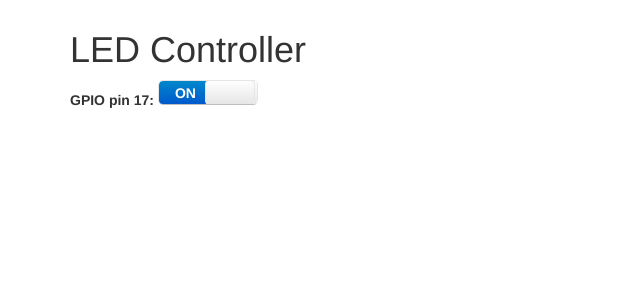
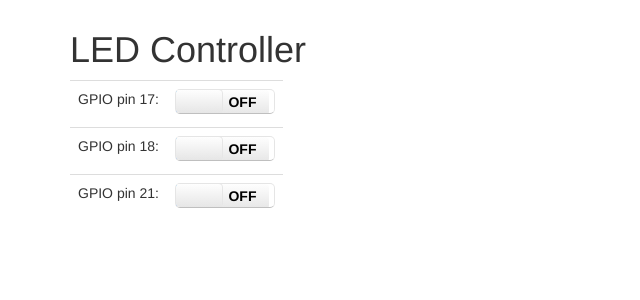
Before and after one commit to ropable/temper, a Flask app: page /leds in a window 1280 px wide. Shown: the part 50-350 px from the top of the page, without its empty margins (0-640 px from the left). Run offline with Flask 2, Linux system fonts and the light colour scheme; some libraries are stand-ins or nearby versions.

Commit message:
Implement basic views to switch LEDs.

```diff
--- a/temper/__init__.py
+++ b/temper/__init__.py
@@ -6,6 +6,8 @@
 CACHE_TYPE = 'simple'
 CACHE_DEFAULT_TIMEOUT = 60 * 5  # Cache for 5 minutes by default.
 CACHE_THRESHOLD = 20
+TEMP_LOGS = '/var/log/temps'
+GPIO_PINS = [17, 18, 21]
 
 app = Flask(__name__)
 cache = Cache(app)
--- a/temper/templates/leds.html
+++ b/temper/templates/leds.html
@@ -9,10 +9,20 @@
 <div class="row-fluid">
     <div class="span12">
         <h1>LED Controller</h1>
-        <label for="gpio17-toggle-button">GPIO pin 17:</label>
-        <div id="gpio17-toggle-button" data-gpio="17">
-            <input id="checkbox-gpio17" type="checkbox" value="gpio17" checked="checked">
-        </div>
+        <table class="table" style="width:auto;">
+            {% for g in gpio_config %}
+            <tr>
+                <td>
+                    GPIO pin {{ g.id }}:
+                </td>
+                <td>
+                    <div class="gpio-toggle" id="toggle-button-gpio{{ g.id }}" data-gpio="{{ g.id }}">
+                        <input type="checkbox"{% if g.mode %} checked="checked"{% endif %}>
+                    </div>
+                </td>
+            </tr>
+            {% endfor %}
+        </table>
     </div>
 </div>
 {% endblock %}
@@ -20,16 +30,25 @@
 {% block extra_js %}
 <script src="/static/js/jquery.toggle.buttons.js"></script>
 <script type="text/javascript">
-    $('#gpio17-toggle-button').toggleButtons({
+{% for g in gpio_config %}
+    $('#toggle-button-gpio' + {{ g.id }}).toggleButtons({
         onChange: function ($el, status, e) {
-            //console.log($el, status);
+            //console.log(status);
             //console.log($($el).parent().data("gpio"));
-            $.post("/gpio_mode", {gpio: 17, mode: 0},
+            var pinmode;
+            if (status==true) {
+                pinmode = 1
+            }
+            else {
+                pinmode = 0
+            };
+            $.post("/gpio_mode", {gpio: {{ g.id }}, mode: pinmode},
                 function(data) {
                     console.log(data);
                 }
             )
         }
     });
+{% endfor %}
 </script>
 {% endblock %}
--- a/temper/utils.py
+++ b/temper/utils.py
@@ -3,9 +3,7 @@ import os
 import subprocess
 import time
 from datetime import datetime, date
-
-
-TEMP_LOGS = '/var/log/temps'
+from temper import app
 
 
 def read_onewire_temp():
@@ -37,7 +35,7 @@ def log_temp():
     Log a temperature reading to a file with a timestamp.
     '''
     # Open a file with today's date in /var/log/temps, write the temp to it.
-    logfile = '/'.join([TEMP_LOGS, 'temps_{0}.log'.format(datetime.strftime(datetime.now(), '%Y%m%d'))])
+    logfile = '/'.join([app.config['TEMP_LOGS'], 'temps_{0}.log'.format(datetime.strftime(datetime.now(), '%Y%m%d'))])
     f = open(logfile, 'a')
     f.write('{0},{1}\n'.format(datetime.strftime(datetime.now(), '%Y-%m-%dT%H:%M:%S'), read_onewire_temp()))
     f.close()
@@ -51,10 +49,10 @@ def read_log(log_date=None):
     # log_date should be a valid Python date object.
     if log_date:
         # Test to see if a log file exists for the nominated date.
-        logfile = '/'.join([TEMP_LOGS, 'temps_{0}.log'.format(datetime.strftime(log_date, '%Y%m%d'))])
+        logfile = '/'.join([app.config['TEMP_LOGS'], 'temps_{0}.log'.format(datetime.strftime(log_date, '%Y%m%d'))])
     else:
         # Try using today's date instead.
-        logfile = '/'.join([TEMP_LOGS, 'temps_{0}.log'.format(datetime.strftime(date.today(), '%Y%m%d'))])
+        logfile = '/'.join([app.config['TEMP_LOGS'], 'temps_{0}.log'.format(datetime.strftime(date.today(), '%Y%m%d'))])
     if os.path.exists(logfile):
         # Open the logfile and iterate over it. Return a list of tuples:
         # (datetime_string, float)
@@ -72,7 +70,7 @@ def read_logs(n=None):
     '''
     Read n number of temperature log files (or all files if n is None).
     '''
-    logs = sorted(os.listdir(TEMP_LOGS))
+    logs = sorted(os.listdir(app.config['TEMP_LOGS']))
     temps = []
     if n and len(logs) > n:
         # Only return n logs.
@@ -84,5 +82,10 @@ def read_logs(n=None):
     return sorted(temps)
 
 
+import json
+def gpio_config():
+    print os.path.dirname(os.path.abspath(__file__))
+
+
 if __name__ == "__main__":
     log_temp()
--- a/temper/views.py
+++ b/temper/views.py
@@ -1,4 +1,6 @@
+#!/usr/bin/python
 import json
+import subprocess
 from flask import request, render_template, jsonify
 from temper import app, utils, cache
 from datetime import datetime
@@ -41,7 +43,10 @@ def log_date(year, month, day):
 
 @app.route('/leds')
 def led_controller():
-    return render_template('leds.html')
+    # Read in the current GPIO pin config and pass it to the template.
+    # Temporarily just make something up:
+    gpio_config = [{'id': 17, 'mode': 0}, {'id': 18, 'mode': 0}, {'id': 21, 'mode': 0}]
+    return render_template('leds.html', gpio_config=gpio_config)
 
 
 @app.route('/gpio_mode', methods=['POST'])
@@ -49,8 +54,8 @@ def gpio_mode():
     # Read the GPIO and mode arguments from the POST request.
     gpio = int(request.form['gpio'])
     mode = int(request.form['mode'])
-    return jsonify({'gpio': gpio, 'mode': mode})
-#if gpio and mode:  # NOTE: mode == 0 evaluates to False. Duh!
-    #    return jsonify({'gpio': gpio, 'mode': mode})
-    #else:
-    #    return '{}'
+    if gpio in [17, 18, 21] and mode in [0, 1]:  # NOTE: mode == 0 evaluates to False. Duh!
+        subprocess.call('gpio -g write {0} {1}'.format(gpio, mode), shell=True)
+        return jsonify({'gpio': gpio, 'mode': mode})
+    else:
+        return '{}'
```
